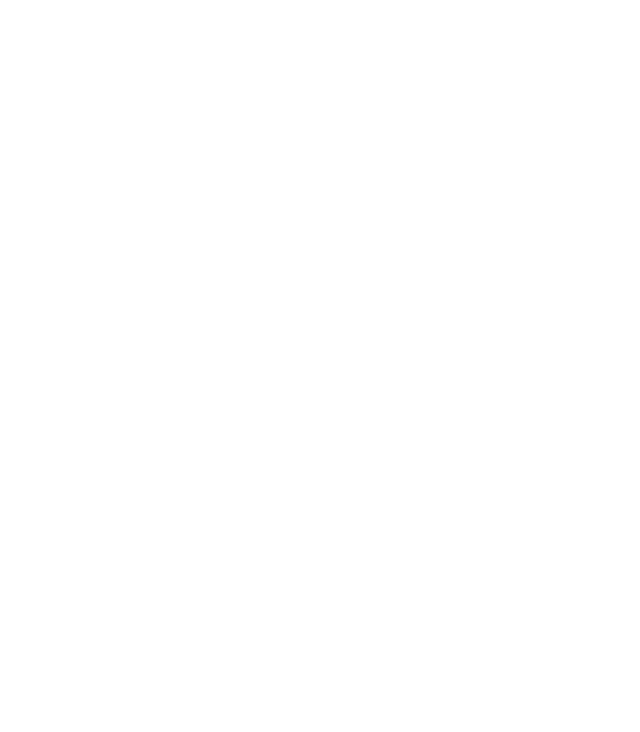
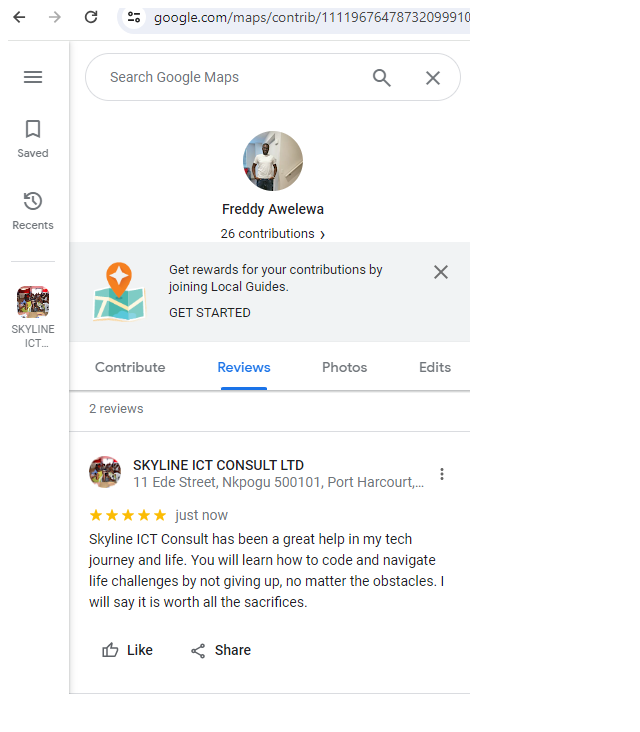
Before and after one commit to Pipest/Skyline-Techspace, a plain HTML site: page main-upgrade/review.html in a window 1280 px wide. Shown: the whole page, without its empty margins (0-640 px from the left). Drawn offline with Linux system fonts and the light colour scheme.

Commit message:
I added a screenshot of my skyline ict consult review

```diff
--- a/main-upgrade/review.html
+++ b/main-upgrade/review.html
@@ -8,7 +8,7 @@
 </head>
 
 <body>
-
+  <img src="/main-upgrade/Skyline review.png" alt="">
 </body>
 
 </html>
```
Also changed, not shown: main-upgrade/Skyline review.png (added).
